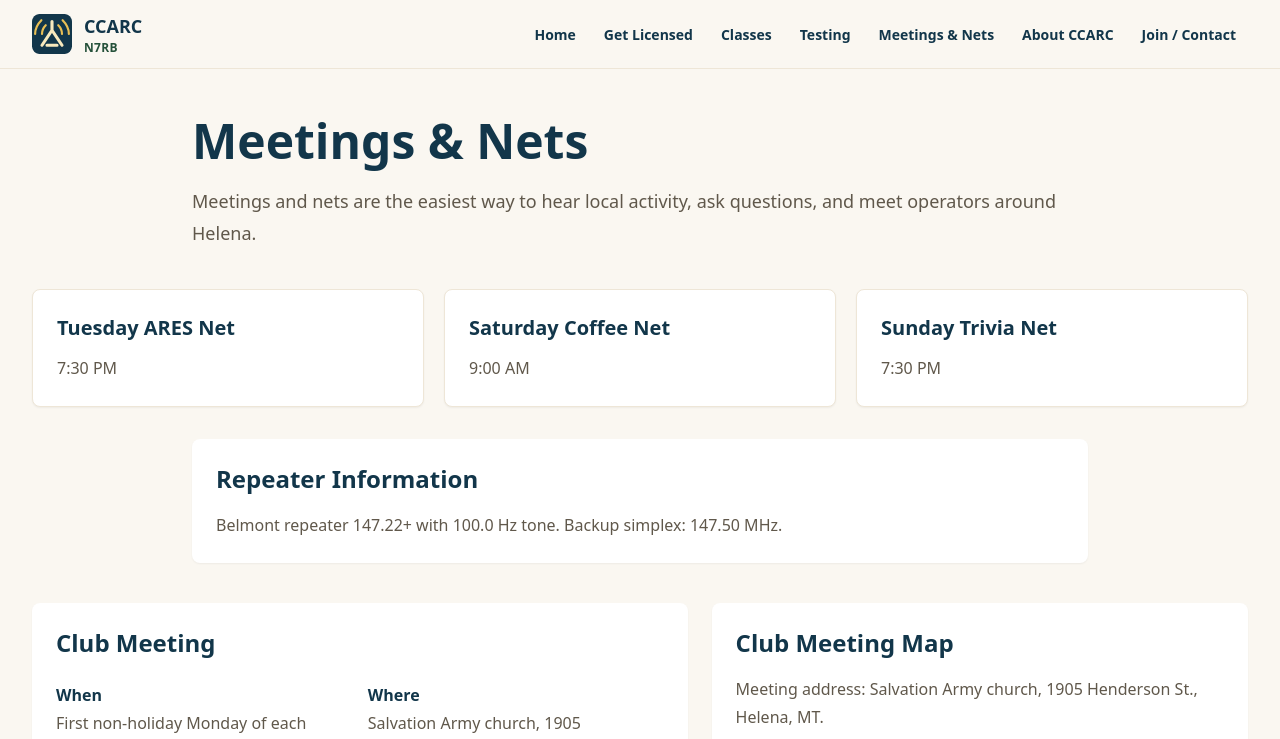
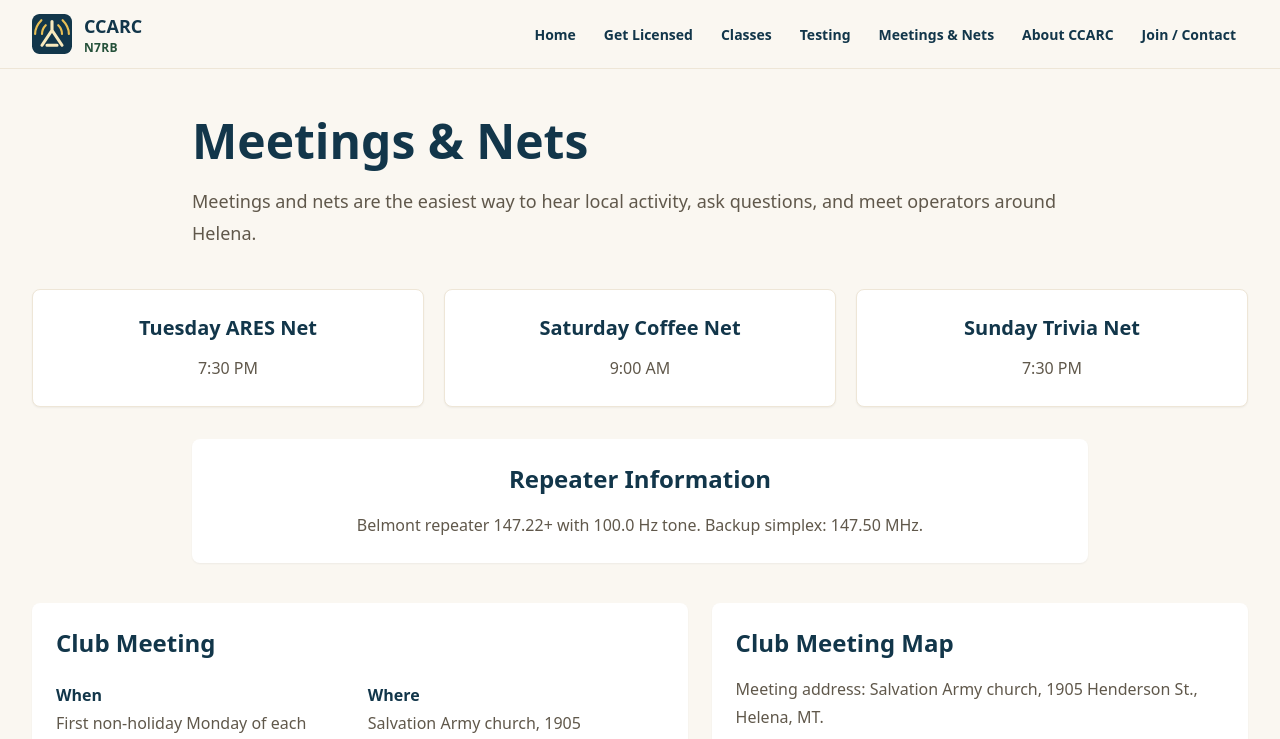
Before and after one commit to membership-ccarc/n7rb, a Next.js app: page /meetings-nets in a window 1280 px wide. Shown: the top 739 px of the page. Built offline with nearby package versions, Linux system fonts and the light colour scheme.

Commit message:
centered text on meetings-nets page

```diff
--- a/app/meetings-nets/page.tsx
+++ b/app/meetings-nets/page.tsx
@@ -40,12 +40,14 @@ export default function MeetingsNetsPage() {
       </div>
       <div className="mx-auto mt-10 grid max-w-7xl gap-5 md:grid-cols-3">
         {nets.map((net) => (
-          <InfoCard key={net.name} title={net.name}>
-            <p>{net.time}</p>
-          </InfoCard>
+          <div key={net.name} className="text-center">
+            <InfoCard title={net.name}>
+              <p>{net.time}</p>
+            </InfoCard>
+          </div>
         ))}
       </div>
-      <div className="mx-auto mt-8 max-w-4xl rounded-lg bg-white p-6 shadow-sm">
+      <div className="mx-auto mt-8 max-w-4xl rounded-lg bg-white p-6 text-center shadow-sm">
         <h2 className="text-2xl font-black text-mountain-900">Repeater Information</h2>
         <p className="mt-4 leading-7 text-stonewarm-700">
           Belmont repeater {SITE.repeater} with {SITE.repeaterTone} tone. Backup simplex: {SITE.backupSimplex}.
```
